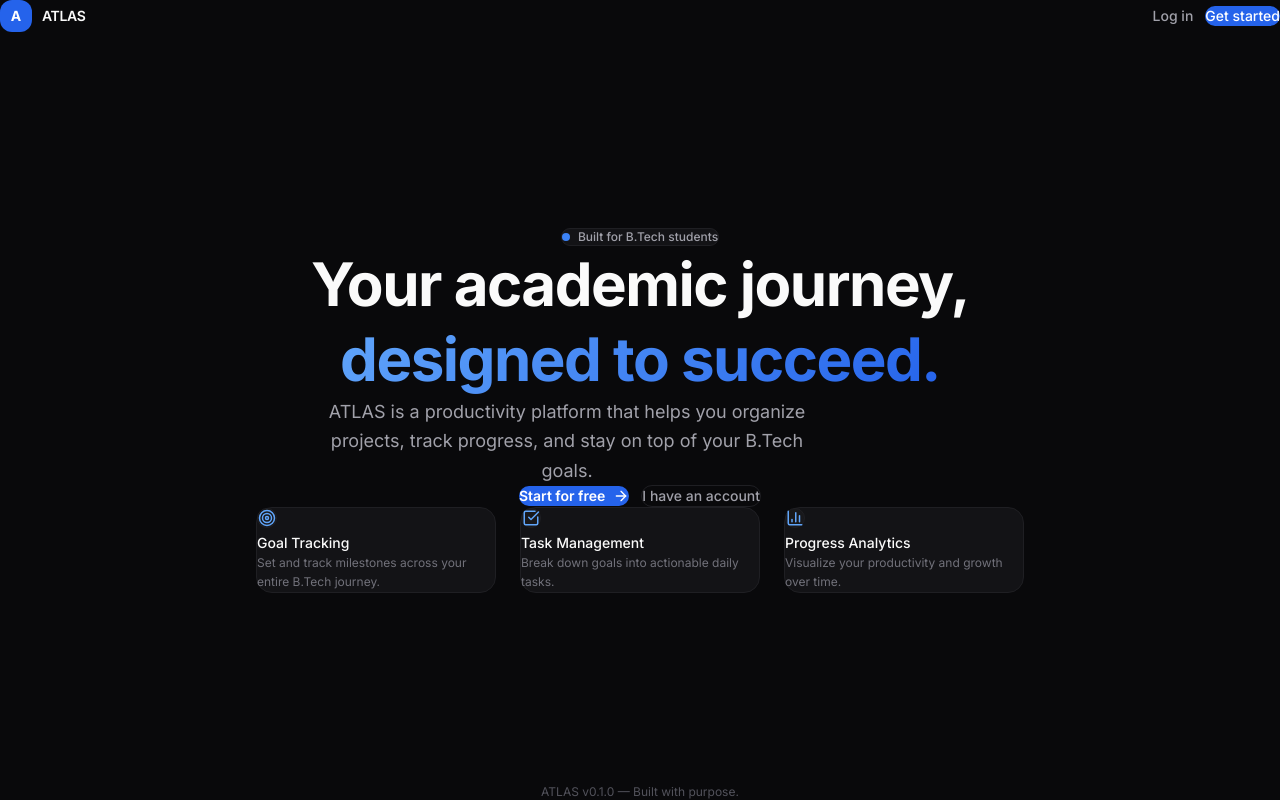
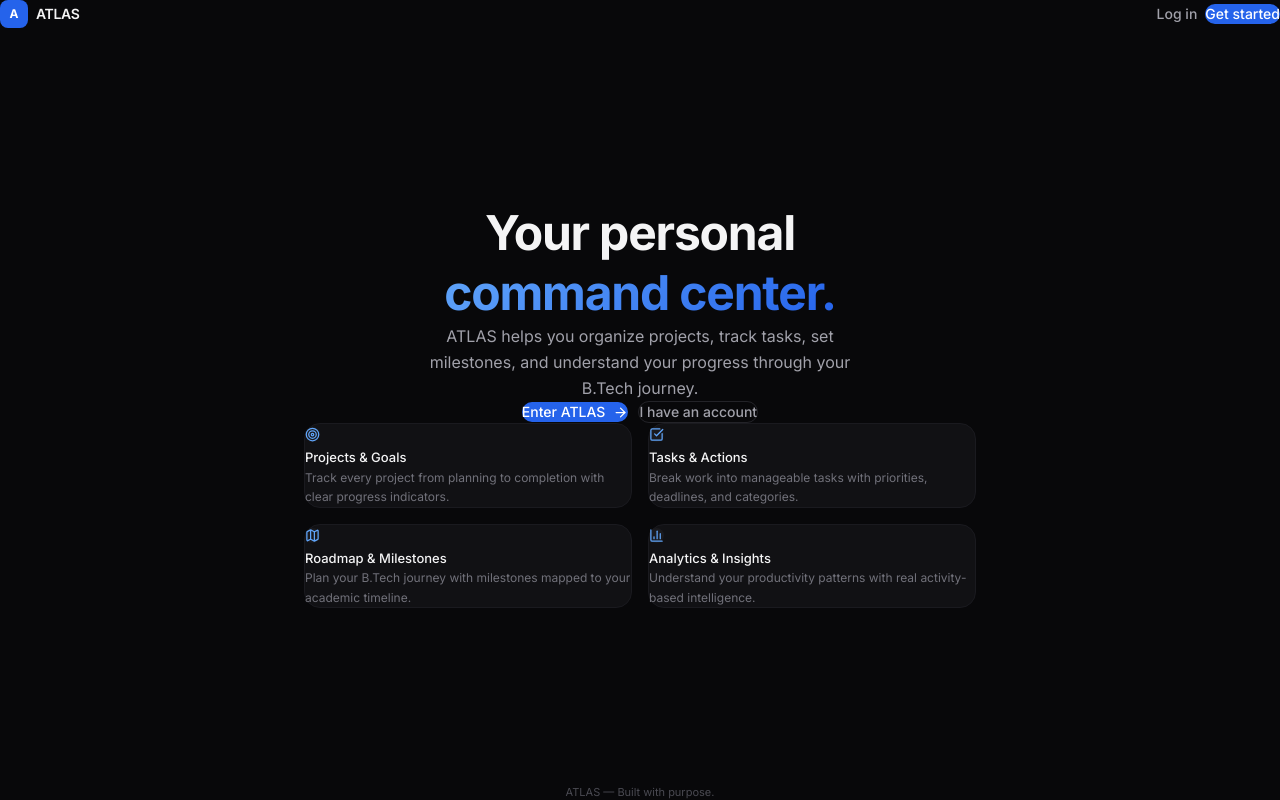
Before and after one commit to mishravedansh262-arch/Atlas, a React (Vite) app: page / in a window 1280 px wide. Built offline with nearby package versions, Linux system fonts and the light colour scheme; no server answers.

Commit message:
design: refine atlas visual system and navigation

```diff
--- a/src/components/layout/AppLayout.tsx
+++ b/src/components/layout/AppLayout.tsx
@@ -17,8 +17,10 @@ function AppLayout({ children }: AppLayoutProps) {
       <div className="flex flex-1 flex-col overflow-hidden">
         <Navbar onMenuToggle={() => setSidebarOpen((prev) => !prev)} />
 
-        <main className="flex-1 overflow-y-auto p-4 lg:p-6">
-          {children}
+        <main className="flex-1 overflow-y-auto px-4 py-5 lg:px-8 lg:py-6">
+          <div className="page-enter">
+            {children}
+          </div>
         </main>
       </div>
     </div>
--- a/src/components/layout/Sidebar.tsx
+++ b/src/components/layout/Sidebar.tsx
@@ -4,6 +4,7 @@ import { motion, AnimatePresence } from "framer-motion";
 
 import { cn } from "../../lib/cn";
 import { navigation } from "../../lib/navigation";
+import { useAuth } from "../../hooks/useAuth";
 
 type SidebarProps = {
   isOpen: boolean;
@@ -11,41 +12,36 @@ type SidebarProps = {
 };
 
 function SidebarContent({ onClose }: { onClose?: () => void }) {
+  const { user } = useAuth();
+
   return (
     <div className="flex h-full flex-col">
       {/* Brand */}
-      <div className="flex h-16 items-center justify-between border-b border-border-secondary px-5">
+      <div className="flex h-14 items-center justify-between px-4">
         <div className="flex items-center gap-2.5">
-          <div className="flex size-8 items-center justify-center rounded-lg bg-brand-600 text-sm font-bold text-white">
+          <div className="flex size-7 items-center justify-center rounded-md bg-brand-600 text-xs font-bold text-white">
             A
           </div>
-          <div>
-            <h1 className="text-sm font-semibold tracking-tight text-text-primary">
-              ATLAS
-            </h1>
-            <p className="text-[11px] text-text-tertiary">Productivity OS</p>
-          </div>
+          <span className="text-[13px] font-semibold tracking-tight text-text-primary">
+            ATLAS
+          </span>
         </div>
 
         {onClose && (
           <button
             onClick={onClose}
-            className="rounded-lg p-1.5 text-text-tertiary transition-colors hover:bg-surface-elevated hover:text-text-secondary lg:hidden"
+            className="rounded-md p-1.5 text-text-tertiary transition-colors hover:bg-surface-elevated hover:text-text-secondary lg:hidden"
             aria-label="Close menu"
           >
-            <X size={18} />
+            <X size={16} />
           </button>
         )}
       </div>
 
       {/* Navigation */}
-      <nav className="flex-1 space-y-1 px-3 py-4">
-        <p className="mb-2 px-3 text-[11px] font-medium uppercase tracking-wider text-text-muted">
-          Menu
-        </p>
+      <nav className="flex-1 space-y-0.5 px-2 py-3">
         {navigation.map((item) => {
           const Icon = item.icon;
-
           return (
             <NavLink
               key={item.name}
@@ -53,28 +49,24 @@ function SidebarContent({ onClose }: { onClose?: () => void }) {
               onClick={onClose}
               className={({ isActive }) =>
                 cn(
-                  "group flex items-center gap-3 rounded-lg px-3 py-2.5 text-[13px] font-medium transition-all duration-[var(--transition-fast)]",
+                  "group flex items-center gap-2.5 rounded-lg px-3 py-2 text-[13px] font-medium transition-all duration-[var(--transition-fast)]",
                   isActive
-                    ? "bg-brand-600/10 text-brand-400"
-                    : "text-text-secondary hover:bg-surface-elevated hover:text-text-primary",
+                    ? "bg-surface-elevated text-text-primary"
+                    : "text-text-tertiary hover:bg-surface-tertiary hover:text-text-secondary",
                 )
               }
             >
               {({ isActive }) => (
                 <>
                   <Icon
-                    size={18}
+                    size={16}
+                    strokeWidth={isActive ? 2 : 1.5}
                     className={cn(
                       "shrink-0 transition-colors",
-                      isActive
-                        ? "text-brand-400"
-                        : "text-text-tertiary group-hover:text-text-secondary",
+                      isActive ? "text-brand-400" : "text-text-muted group-hover:text-text-tertiary",
                     )}
                   />
                   <span>{item.name}</span>
-                  {isActive && (
-                    <div className="ml-auto size-1.5 rounded-full bg-brand-400" />
-                  )}
                 </>
               )}
             </NavLink>
@@ -82,9 +74,19 @@ function SidebarContent({ onClose }: { onClose?: () => void }) {
         })}
       </nav>
 
-      {/* Footer */}
-      <div className="border-t border-border-secondary px-5 py-4">
-        <p className="text-[11px] text-text-muted">ATLAS v0.1.0</p>
+      {/* User identity */}
+      <div className="border-t border-border-secondary p-3">
+        <div className="flex items-center gap-2.5 rounded-lg px-2 py-2">
+          {user ? (
+            <img src={user.avatar} alt={user.name} className="size-7 rounded-full" />
+          ) : (
+            <div className="size-7 rounded-full bg-surface-overlay" />
+          )}
+          <div className="min-w-0 flex-1">
+            <p className="truncate text-xs font-medium text-text-primary">{user?.name}</p>
+            <p className="truncate text-[11px] text-text-muted">{user?.email}</p>
+          </div>
+        </div>
       </div>
     </div>
   );
@@ -93,12 +95,12 @@ function SidebarContent({ onClose }: { onClose?: () => void }) {
 function Sidebar({ isOpen, onClose }: SidebarProps) {
   return (
     <>
-      {/* Desktop sidebar */}
-      <aside className="hidden w-60 shrink-0 border-r border-border-secondary bg-surface-primary lg:block">
+      {/* Desktop */}
+      <aside className="hidden w-56 shrink-0 border-r border-border-secondary bg-surface-primary lg:block">
         <SidebarContent />
       </aside>
 
-      {/* Mobile sidebar overlay */}
+      {/* Mobile overlay */}
       <AnimatePresence>
         {isOpen && (
           <>
@@ -106,16 +108,16 @@ function Sidebar({ isOpen, onClose }: SidebarProps) {
               initial={{ opacity: 0 }}
               animate={{ opacity: 1 }}
               exit={{ opacity: 0 }}
-              transition={{ duration: 0.2 }}
-              className="fixed inset-0 z-40 bg-black/60 backdrop-blur-sm lg:hidden"
+              transition={{ duration: 0.15 }}
+              className="fixed inset-0 z-40 bg-black/70 lg:hidden"
               onClick={onClose}
             />
             <motion.aside
               initial={{ x: "-100%" }}
               animate={{ x: 0 }}
               exit={{ x: "-100%" }}
-              transition={{ type: "spring", damping: 25, stiffness: 300 }}
-              className="fixed inset-y-0 left-0 z-50 w-64 bg-surface-primary lg:hidden"
+              transition={{ type: "spring", damping: 28, stiffness: 320 }}
+              className="fixed inset-y-0 left-0 z-50 w-60 border-r border-border-secondary bg-surface-primary lg:hidden"
             >
               <SidebarContent onClose={onClose} />
             </motion.aside>
--- a/src/pages/Home.tsx
+++ b/src/pages/Home.tsx
@@ -1,22 +1,27 @@
 import { Link } from "react-router-dom";
-import { ArrowRight, BarChart3, CheckSquare, Target } from "lucide-react";
+import { ArrowRight, BarChart3, CheckSquare, Map, Target } from "lucide-react";
 import { motion } from "framer-motion";
 
 const features = [
   {
     icon: Target,
-    title: "Goal Tracking",
-    description: "Set and track milestones across your entire B.Tech journey.",
+    title: "Projects & Goals",
+    description: "Track every project from planning to completion with clear progress indicators.",
   },
   {
     icon: CheckSquare,
-    title: "Task Management",
-    description: "Break down goals into actionable daily tasks.",
+    title: "Tasks & Actions",
+    description: "Break work into manageable tasks with priorities, deadlines, and categories.",
+  },
+  {
+    icon: Map,
+    title: "Roadmap & Milestones",
+    description: "Plan your B.Tech journey with milestones mapped to your academic timeline.",
   },
   {
     icon: BarChart3,
-    title: "Progress Analytics",
-    description: "Visualize your productivity and growth over time.",
+    title: "Analytics & Insights",
+    description: "Understand your productivity patterns with real activity-based intelligence.",
   },
 ];
 
@@ -24,24 +29,24 @@ export default function Home() {
   return (
     <div className="flex min-h-screen flex-col bg-surface-base text-text-primary">
       {/* Header */}
-      <header className="flex items-center justify-between px-6 py-4 lg:px-10">
-        <div className="flex items-center gap-2.5">
-          <div className="flex size-8 items-center justify-center rounded-lg bg-brand-600 text-sm font-bold text-white">
+      <header className="flex items-center justify-between px-6 py-5 lg:px-12">
+        <div className="flex items-center gap-2">
+          <div className="flex size-7 items-center justify-center rounded-md bg-brand-600 text-xs font-bold text-white">
             A
           </div>
           <span className="text-sm font-semibold tracking-tight">ATLAS</span>
         </div>
 
-        <div className="flex items-center gap-3">
+        <div className="flex items-center gap-2">
           <Link
             to="/login"
-            className="rounded-lg px-4 py-2 text-sm font-medium text-text-secondary transition-colors hover:text-text-primary"
+            className="rounded-lg px-3.5 py-1.5 text-sm font-medium text-text-secondary transition-colors hover:text-text-primary"
           >
             Log in
           </Link>
           <Link
             to="/register"
-            className="rounded-lg bg-brand-600 px-4 py-2 text-sm font-medium text-white transition-all hover:bg-brand-700 active:scale-[0.97]"
+            className="rounded-lg bg-brand-600 px-3.5 py-1.5 text-sm font-medium text-white transition-all hover:bg-brand-700 active:scale-[0.98]"
           >
             Get started
           </Link>
@@ -51,40 +56,33 @@ export default function Home() {
       {/* Hero */}
       <main className="flex flex-1 flex-col items-center justify-center px-6 text-center">
         <motion.div
-          initial={{ opacity: 0, y: 20 }}
+          initial={{ opacity: 0, y: 16 }}
           animate={{ opacity: 1, y: 0 }}
-          transition={{ duration: 0.5, ease: "easeOut" }}
-          className="max-w-2xl"
+          transition={{ duration: 0.4, ease: "easeOut" }}
+          className="max-w-xl"
         >
-          <div className="mb-6 inline-flex items-center gap-2 rounded-full border border-border-secondary bg-surface-secondary px-3 py-1.5">
-            <span className="size-2 rounded-full bg-brand-500" />
-            <span className="text-xs font-medium text-text-secondary">
-              Built for B.Tech students
-            </span>
-          </div>
-
-          <h1 className="text-4xl font-bold leading-tight tracking-tight md:text-5xl lg:text-6xl">
-            Your academic journey,
+          <h1 className="text-3xl font-bold leading-tight tracking-tight sm:text-4xl lg:text-5xl">
+            Your personal
             <br />
-            <span className="text-gradient">designed to succeed.</span>
+            <span className="text-gradient">command center.</span>
           </h1>
 
-          <p className="mx-auto mt-5 max-w-lg text-base leading-relaxed text-text-secondary md:text-lg">
-            ATLAS is a productivity platform that helps you organize projects,
-            track progress, and stay on top of your B.Tech goals.
+          <p className="mx-auto mt-4 max-w-md text-sm leading-relaxed text-text-secondary sm:text-base">
+            ATLAS helps you organize projects, track tasks, set milestones,
+            and understand your progress through your B.Tech journey.
           </p>
 
-          <div className="mt-8 flex flex-col items-center gap-3 sm:flex-row sm:justify-center">
+          <div className="mt-7 flex flex-col items-center gap-2.5 sm:flex-row sm:justify-center">
             <Link
               to="/register"
-              className="inline-flex items-center gap-2 rounded-xl bg-brand-600 px-6 py-3 text-sm font-semibold text-white transition-all hover:bg-brand-700 active:scale-[0.97]"
+              className="inline-flex items-center gap-2 rounded-lg bg-brand-600 px-5 py-2.5 text-sm font-medium text-white transition-all hover:bg-brand-700 active:scale-[0.98]"
             >
-              Start for free
-              <ArrowRight size={16} />
+              Enter ATLAS
+              <ArrowRight size={15} />
             </Link>
             <Link
               to="/login"
-              className="inline-flex items-center gap-2 rounded-xl border border-border-secondary px-6 py-3 text-sm font-medium text-text-secondary transition-all hover:border-border-hover hover:text-text-primary"
+              className="inline-flex items-center gap-2 rounded-lg border border-border-primary px-5 py-2.5 text-sm font-medium text-text-secondary transition-all hover:border-border-hover hover:text-text-primary"
             >
               I have an account
             </Link>
@@ -93,22 +91,22 @@ export default function Home() {
 
         {/* Features */}
         <motion.div
-          initial={{ opacity: 0, y: 30 }}
+          initial={{ opacity: 0, y: 24 }}
           animate={{ opacity: 1, y: 0 }}
-          transition={{ duration: 0.5, delay: 0.2, ease: "easeOut" }}
-          className="mx-auto mt-20 grid max-w-3xl gap-6 sm:grid-cols-3"
+          transition={{ duration: 0.4, delay: 0.15, ease: "easeOut" }}
+          className="mx-auto mt-16 grid max-w-2xl gap-4 sm:grid-cols-2 lg:mt-20"
         >
           {features.map((feature) => {
             const Icon = feature.icon;
             return (
               <div
                 key={feature.title}
-                className="rounded-xl border border-border-secondary bg-surface-secondary p-5 text-left transition-colors hover:border-border-hover"
+                className="rounded-xl border border-border-secondary bg-surface-secondary p-4 text-left transition-colors hover:border-border-hover"
               >
-                <div className="mb-3 inline-flex rounded-lg border border-border-secondary bg-surface-tertiary p-2 text-brand-400">
-                  <Icon size={18} />
+                <div className="mb-2.5 inline-flex rounded-md bg-surface-elevated p-1.5 text-brand-400">
+                  <Icon size={15} />
                 </div>
-                <h3 className="text-sm font-medium text-text-primary">
+                <h3 className="text-[13px] font-medium text-text-primary">
                   {feature.title}
                 </h3>
                 <p className="mt-1 text-xs leading-relaxed text-text-tertiary">
@@ -121,10 +119,8 @@ export default function Home() {
       </main>
 
       {/* Footer */}
-      <footer className="px-6 py-6 text-center">
-        <p className="text-xs text-text-muted">
-          ATLAS v0.1.0 — Built with purpose.
-        </p>
+      <footer className="px-6 py-5 text-center">
+        <p className="text-[11px] text-text-muted">ATLAS — Built with purpose.</p>
       </footer>
     </div>
   );
--- a/src/styles/globals.css
+++ b/src/styles/globals.css
@@ -3,13 +3,11 @@
 /*
  * ATLAS Design System
  * -------------------
- * All design tokens live here. Components reference these via
- * Tailwind utilities (e.g. `bg-[var(--surface-primary)]`) or
- * the @theme layer for direct class usage.
+ * Personal Command Center — Developer + Student + Productivity OS
  */
 
 @theme {
-  /* ── Brand Colors ── */
+  /* ── Brand ── */
   --color-brand-50: #eff6ff;
   --color-brand-100: #dbeafe;
   --color-brand-200: #bfdbfe;
@@ -19,25 +17,25 @@
   --color-brand-600: #2563eb;
   --color-brand-700: #1d4ed8;
 
-  /* ── Surfaces ── */
-  --color-surface-base: #09090b;
-  --color-surface-primary: #0c0c0f;
-  --color-surface-secondary: #131316;
-  --color-surface-tertiary: #18181b;
-  --color-surface-elevated: #1c1c20;
-  --color-surface-overlay: #27272a;
+  /* ── Surfaces (carefully layered depth) ── */
+  --color-surface-base: #08080a;
+  --color-surface-primary: #0a0a0d;
+  --color-surface-secondary: #111114;
+  --color-surface-tertiary: #161619;
+  --color-surface-elevated: #1a1a1e;
+  --color-surface-overlay: #222226;
 
   /* ── Borders ── */
-  --color-border-primary: #27272a;
-  --color-border-secondary: #1f1f23;
-  --color-border-hover: #3f3f46;
+  --color-border-primary: #232328;
+  --color-border-secondary: #1a1a1f;
+  --color-border-hover: #333338;
   --color-border-active: #3b82f6;
 
   /* ── Text ── */
-  --color-text-primary: #fafafa;
+  --color-text-primary: #f4f4f5;
   --color-text-secondary: #a1a1aa;
   --color-text-tertiary: #71717a;
-  --color-text-muted: #52525b;
+  --color-text-muted: #4a4a52;
 
   /* ── Semantic ── */
   --color-success: #10b981;
@@ -46,10 +44,10 @@
   --color-info: #3b82f6;
 
   /* ── Shadows ── */
-  --shadow-sm: 0 1px 2px 0 rgb(0 0 0 / 0.3);
-  --shadow-md: 0 4px 6px -1px rgb(0 0 0 / 0.4), 0 2px 4px -2px rgb(0 0 0 / 0.3);
-  --shadow-lg: 0 10px 15px -3px rgb(0 0 0 / 0.5), 0 4px 6px -4px rgb(0 0 0 / 0.4);
-  --shadow-glow: 0 0 20px rgb(59 130 246 / 0.15);
+  --shadow-sm: 0 1px 2px 0 rgb(0 0 0 / 0.4);
+  --shadow-md: 0 4px 12px -2px rgb(0 0 0 / 0.5);
+  --shadow-lg: 0 12px 24px -4px rgb(0 0 0 / 0.6);
+  --shadow-glow: 0 0 24px -4px rgb(59 130 246 / 0.12);
 
   /* ── Radius ── */
   --radius-sm: 0.375rem;
@@ -59,18 +57,13 @@
   --radius-2xl: 1.25rem;
 
   /* ── Transitions ── */
-  --transition-fast: 150ms cubic-bezier(0.4, 0, 0.2, 1);
-  --transition-base: 200ms cubic-bezier(0.4, 0, 0.2, 1);
-  --transition-slow: 300ms cubic-bezier(0.4, 0, 0.2, 1);
+  --transition-fast: 120ms cubic-bezier(0.25, 0.1, 0.25, 1);
+  --transition-base: 180ms cubic-bezier(0.25, 0.1, 0.25, 1);
+  --transition-slow: 280ms cubic-bezier(0.25, 0.1, 0.25, 1);
 
   /* ── Typography ── */
   --font-sans: "Inter", system-ui, -apple-system, sans-serif;
   --font-mono: "JetBrains Mono", ui-monospace, monospace;
-
-  /* ── Spacing rhythm ── */
-  --spacing-page: 1.5rem;
-  --spacing-section: 2rem;
-  --spacing-card: 1.25rem;
 }
 
 /* ── Global Resets ── */
@@ -97,12 +90,13 @@ body {
   font-family: var(--font-sans);
   background-color: var(--color-surface-base);
   color: var(--color-text-primary);
+  font-feature-settings: "cv02", "cv03", "cv04", "cv11";
 }
 
-/* ── Scrollbar styling ── */
+/* ── Scrollbar ── */
 ::-webkit-scrollbar {
-  width: 6px;
-  height: 6px;
+  width: 5px;
+  height: 5px;
 }
 
 ::-webkit-scrollbar-track {
@@ -111,31 +105,22 @@ body {
 
 ::-webkit-scrollbar-thumb {
   background: var(--color-border-primary);
-  border-radius: 3px;
+  border-radius: 4px;
 }
 
 ::-webkit-scrollbar-thumb:hover {
   background: var(--color-border-hover);
 }
 
-/* ── Focus ring utility ── */
+/* ── Utilities ── */
 .focus-ring {
   outline: none;
 }
-
 .focus-ring:focus-visible {
   outline: 2px solid var(--color-brand-500);
   outline-offset: 2px;
 }
 
-/* ── Glass surface ── */
-.glass {
-  background: rgb(12 12 15 / 0.8);
-  backdrop-filter: blur(12px);
-  -webkit-backdrop-filter: blur(12px);
-}
-
-/* ── Gradient text utility ── */
 .text-gradient {
   background: linear-gradient(135deg, var(--color-brand-400), var(--color-brand-600));
   -webkit-background-clip: text;
@@ -143,7 +128,19 @@ body {
   background-clip: text;
 }
 
-/* ── Subtle glow on cards ── */
-.glow-border {
-  box-shadow: 0 0 0 1px var(--color-border-secondary), var(--shadow-glow);
+.glass {
+  background: rgb(10 10 13 / 0.85);
+  backdrop-filter: blur(16px);
+  -webkit-backdrop-filter: blur(16px);
 }
+
+/* ── Page transition wrapper ── */
+@media (prefers-reduced-motion: no-preference) {
+  .page-enter {
+    animation: pageIn 200ms ease-out;
+  }
+  @keyframes pageIn {
+    from { opacity: 0; transform: translateY(4px); }
+    to { opacity: 1; transform: translateY(0); }
+  }
+}
```
Also changed, not shown: src/components/dashboard/DashboardHeader.tsx (+11 -5 lines), src/components/dashboard/StatCard.tsx (+8 -13 lines), src/components/layout/Navbar.tsx (+9 -56 lines), src/components/ui/Dialog.tsx (+10 -18 lines), src/components/ui/EmptyState.tsx (+6 -6 lines).
